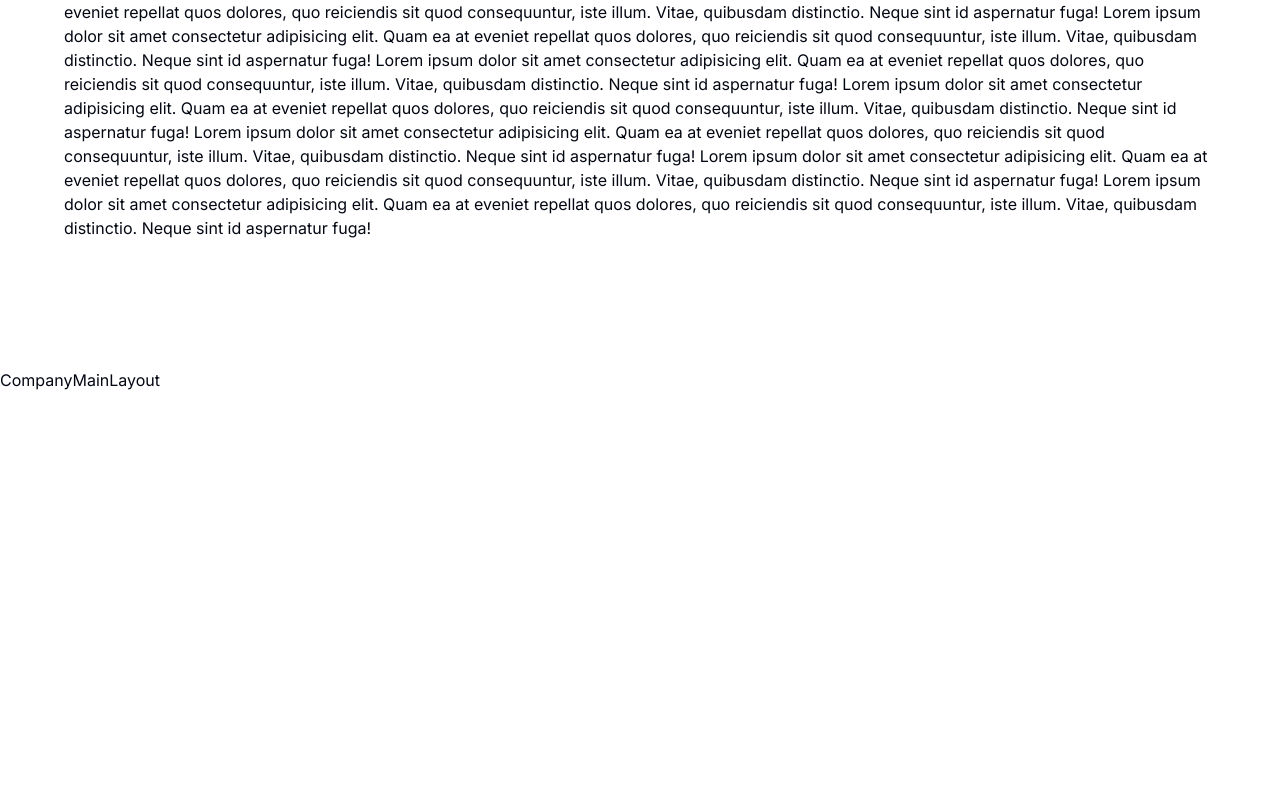
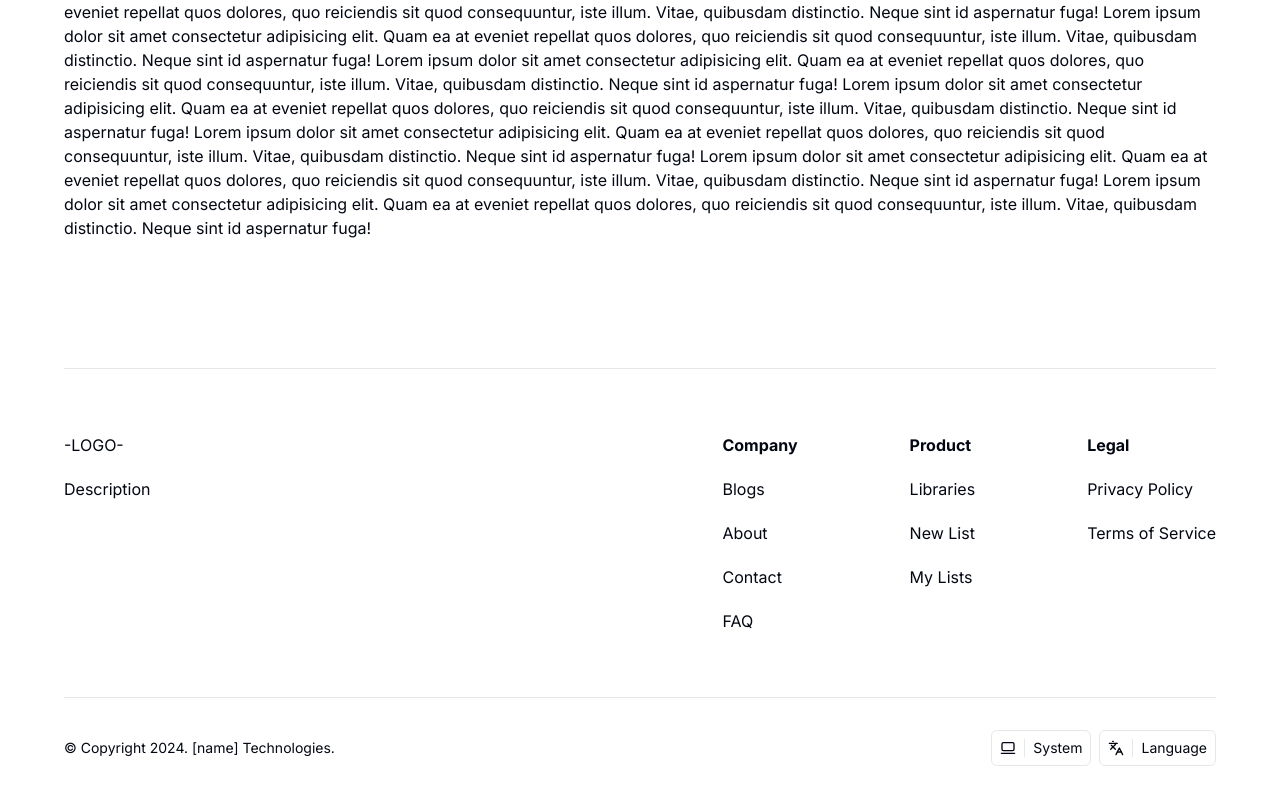
Before and after one commit to Wiazeph/sample-book-project, a Next.js app: page / in a window 1280 px wide. Shown: the part 840-1638 px from the top of the page. Before the commit the page ends 1232 px from the top, so only its background shows below. Built offline with nearby package versions, Linux system fonts and the light colour scheme.

Commit message:
add footer component

```diff
--- a/src/app/layout.tsx
+++ b/src/app/layout.tsx
@@ -3,6 +3,7 @@ import { Inter as FontSans } from 'next/font/google'
 import '@/assets/css/index.css'
 import { cn } from '@/lib/utils'
 import NavBar from '@/components/company/nav-bar'
+import Footer from '@/components/company/footer'
 
 export const fontSans = FontSans({
   subsets: ['latin'],
@@ -33,7 +34,9 @@ export default function RootLayout({
 
         <main className="Main">{children}</main>
 
-        <footer className="Footer">CompanyMainLayout</footer>
+        <footer className="Footer">
+          <Footer />
+        </footer>
       </body>
     </html>
   )
--- /dev/null
+++ b/src/components/company/footer/index.tsx
@@ -0,0 +1,48 @@
+'use client'
+
+// shadcn/ui
+import { Separator } from '@/components/ui/separator'
+// shadcn/ui
+import React from 'react'
+import { CompanyLinks } from '@/utils/consts/nav-links/company'
+import { ProductLinks } from '@/utils/consts/nav-links/product'
+import { LegalLinks } from '@/utils/consts/nav-links/legal'
+import LinkLists from './link-lists'
+import Logo from '@/components/logo'
+import Appearance from '@/components/ui/appearance'
+
+type Props = {}
+
+const Footer = (props: Props) => {
+  return (
+    <div className="container mx-auto">
+      <Separator />
+
+      <div className="py-6 sm:py-7 md:py-8 mdl:py-10 lg:py-12 lgx:py-14 xl:py-16 flex flex-wrap gap-x-16 gap-y-10 justify-between text-sm sm:text-base">
+        <div className="flex flex-col gap-y-4 sm:gap-y-5">
+          <Logo />
+
+          <div className="">Description</div>
+        </div>
+
+        <div className="flex flex-wrap gap-x-10 sm:gap-x-14 md:gap-x-20 lg:gap-x-28 gap-y-10">
+          <LinkLists linkList={CompanyLinks} linkType="Company" />
+          <LinkLists linkList={ProductLinks} linkType="Product" />
+          <LinkLists linkList={LegalLinks} linkType="Legal" />
+        </div>
+      </div>
+
+      <Separator />
+
+      <div className="py-6 sm:py-7 md:py-8 flex flex-wrap-reverse items-center gap-y-4 sm:gap-y-5 gap-x-[94.5px] justify-between">
+        <div className="text-xs sm:text-sm">
+          © Copyright 2024. [name] Technologies.
+        </div>
+
+        <Appearance separator={true} title={true} />
+      </div>
+    </div>
+  )
+}
+
+export default Footer
--- /dev/null
+++ b/src/components/company/footer/link-lists/index.tsx
@@ -0,0 +1,32 @@
+import React from 'react'
+import Link from 'next/link'
+import { usePathname } from 'next/navigation'
+
+type Props = {
+  linkList: { title: string; path: string }[]
+  linkType: string
+}
+
+const LinkLists = (props: Props) => {
+  const pathname = usePathname()
+
+  return (
+    <div className={`${props.linkType}-Links`}>
+      <div className="font-bold">{props.linkType}</div>
+      <ul className="mt-5 flex flex-col gap-y-4 sm:gap-y-5">
+        {props.linkList.map((link, index) => (
+          <li key={index} className="w-fit">
+            <Link
+              href={link.path}
+              className={pathname === link.path ? 'NavLink-Active' : 'NavLink'}
+            >
+              {link.title}
+            </Link>
+          </li>
+        ))}
+      </ul>
+    </div>
+  )
+}
+
+export default LinkLists
```
